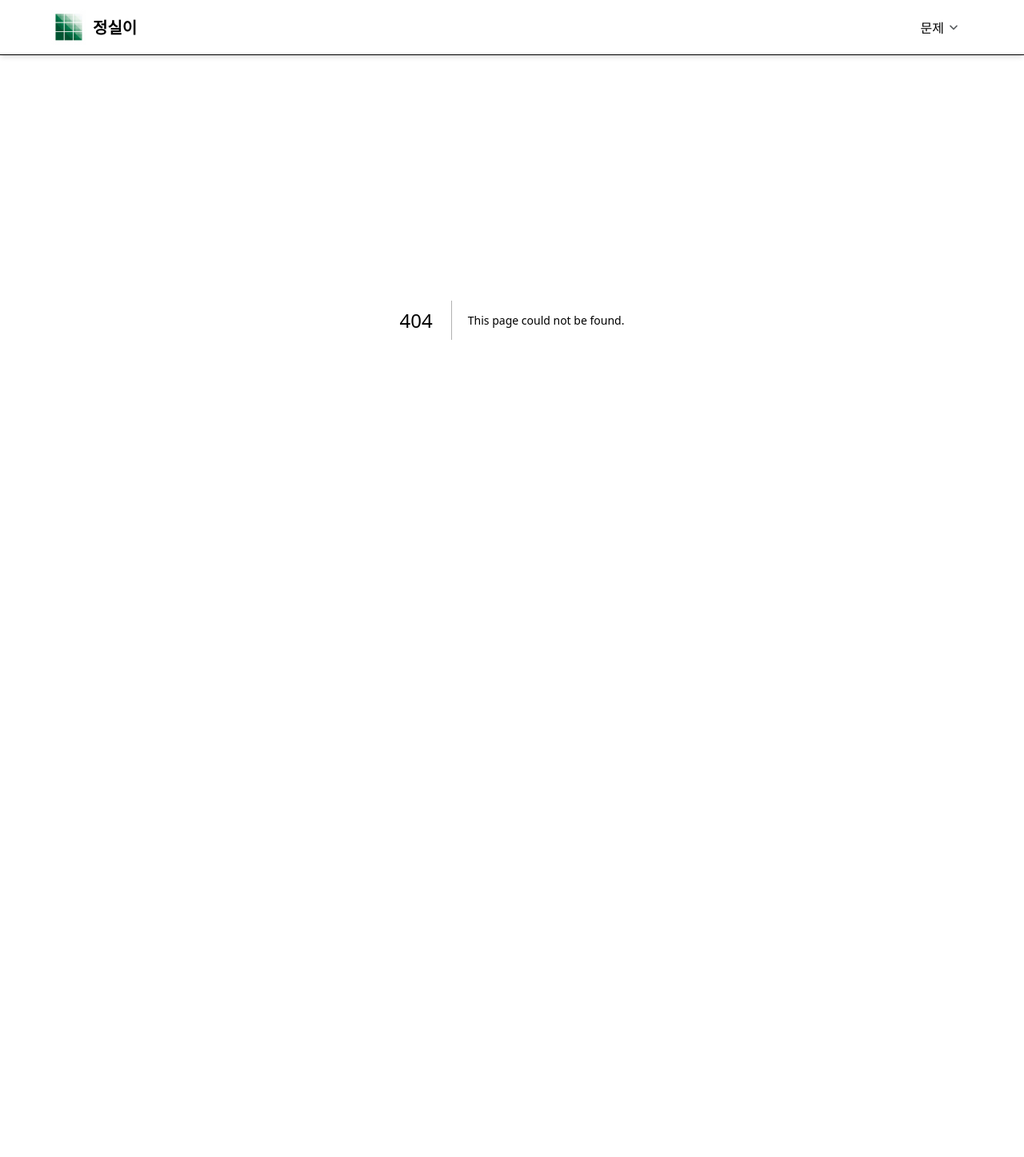
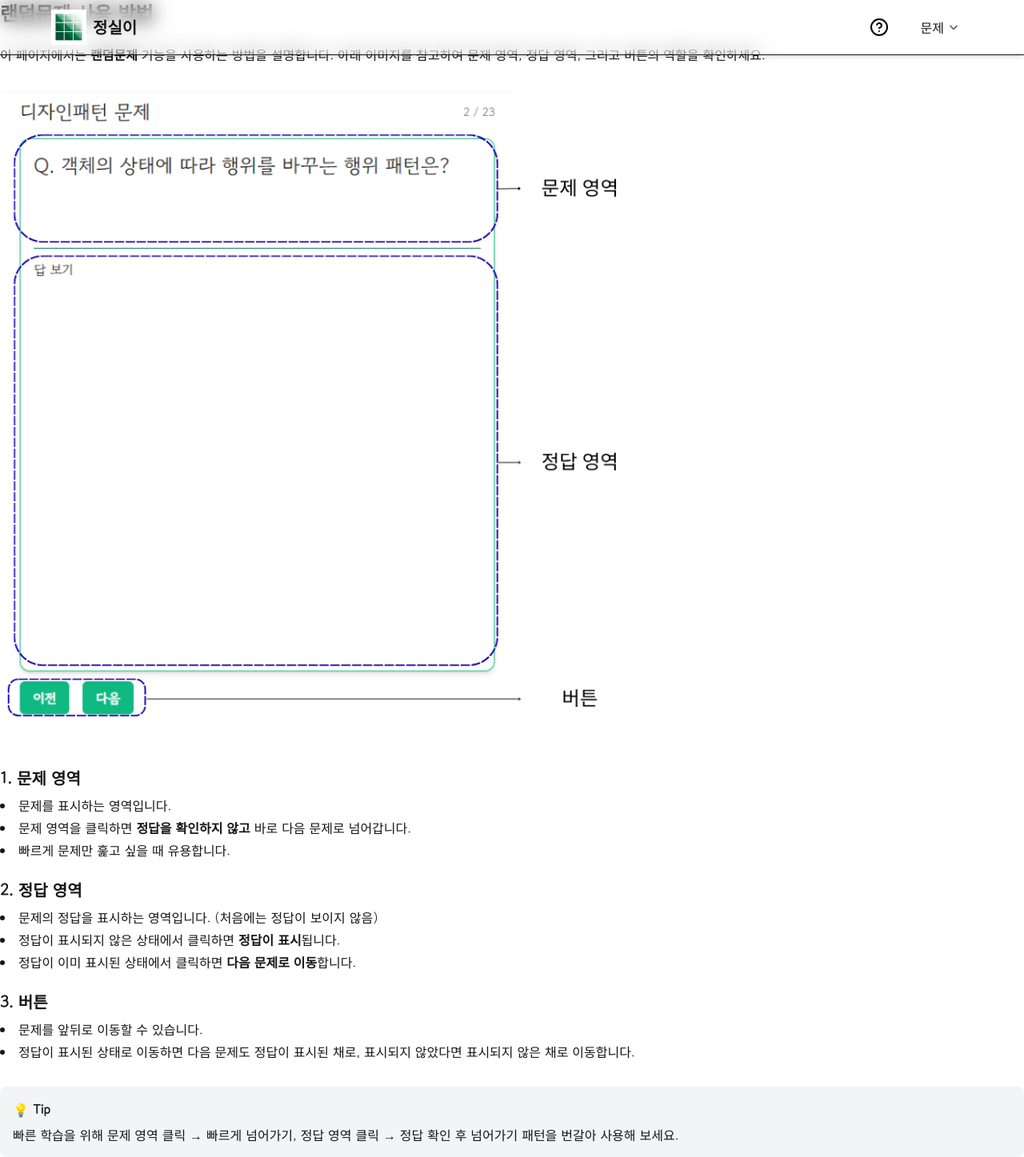
Before and after one commit to ahrrrl/ISQ_QuizGenerator, a Next.js app: page /guide in a window 1280 px wide. Before the commit this address had no page. Shown: the whole page at 80% size. Before the commit the page ends 800 px from the top, so only its background shows below. Built offline with nearby package versions, Linux system fonts and the light colour scheme.

Commit message:
feat: 가이드 페이지 구현 - 가이드 페이지 라우팅을 위한 canstan 수정 및 헤더 수정

```diff
--- a/app/components/header/Header.tsx
+++ b/app/components/header/Header.tsx
@@ -1,7 +1,8 @@
 'use client';
 
 import NavigationDropdown from '@/components/dropdown/NavigationDropDown';
-import { CATEGORY_LIST } from '@/constants';
+import { CATEGORY_LIST, ROUTES } from '@/constants';
+import { CircleQuestionMarkIcon, MenuIcon } from 'lucide-react';
 import Image from 'next/image';
 import Link from 'next/link';
 import { useState } from 'react';
@@ -11,8 +12,9 @@ export default function Header() {
   const toggleMobileMenu = () => setIsMobileMenuOpen(!isMobileMenuOpen);
 
   return (
-    <header className='flex justify-between items-center px-8 sm:px-16 py-3 border-b shadow-md fixed top-0 left-0 right-0 z-50'>
-      {/* 로고 */}
+    <>
+      <header className='flex justify-between items-center px-8 sm:px-16 py-3 border-b shadow-md fixed top-0 left-0 right-0 z-50 backdrop-blur-md'>
+        {/* 오른쪽 로고 */}
         <Link
           href='/'
           className='flex items-center gap-2'
@@ -22,22 +24,24 @@ export default function Header() {
           <span className='text-xl font-bold'>정실이</span>
         </Link>
 
-      {/* 문제 버튼 (모바일 상태)*/}
-      <div className='relative'>
-        <button
+        {/* 왼쪽 */}
+        <div className='flex justify-center items-center gap-6'>
+          <Link href={ROUTES.GUIDE}>
+            <CircleQuestionMarkIcon className='my-icon' />
+          </Link>
+          <NavigationDropdown
+            className='hidden sm:block'
+            title={'문제'}
+            items={CATEGORY_LIST}
+          />
+          <MenuIcon
             onClick={toggleMobileMenu}
-          className='block sm:hidden hover:underline'
+            className='block sm:hidden my-icon cursor-pointer'
             aria-expanded={isMobileMenuOpen}
             aria-controls='mobile-menu'
-        >
-          문제
-        </button>
-
-        {/* 데스크탑 드롭다운 */}
-        <div className='hidden sm:block'>
-          <NavigationDropdown title={'문제'} items={CATEGORY_LIST} />
+          />
         </div>
-      </div>
+      </header>
 
       {/* 모바일 전체화면 오버레이 */}
       {isMobileMenuOpen && (
@@ -63,6 +67,6 @@ export default function Header() {
           ))}
         </div>
       )}
-    </header>
+    </>
   );
 }
--- /dev/null
+++ b/app/guide/page.tsx
@@ -0,0 +1,77 @@
+import Image from 'next/image';
+
+export default function RandomGuidePage() {
+  return (
+    <div className=''>
+      <h1 className='text-2xl font-bold mb-6'>랜덤문제 사용 방법</h1>
+      <p className='mb-8'>
+        이 페이지에서는 <strong>랜덤문제</strong> 기능을 사용하는 방법을
+        설명합니다. 아래 이미지를 참고하여 문제 영역, 정답 영역, 그리고 버튼의
+        역할을 확인하세요.
+      </p>
+
+      {/* 이미지 */}
+      <div className='mb-10'>
+        <Image
+          src='/sectionGuide.png'
+          alt='랜덤문제 사용 가이드'
+          width={800}
+          height={500}
+          className='border rounded-lg'
+        />
+      </div>
+
+      {/* 1. 문제 영역 */}
+      <section className='mb-6'>
+        <h2 className='text-xl font-semibold mb-2'>1. 문제 영역</h2>
+        <ul className='list-disc list-inside space-y-1'>
+          <li>문제를 표시하는 영역입니다.</li>
+          <li>
+            문제 영역을 클릭하면 <strong>정답을 확인하지 않고</strong> 바로 다음
+            문제로 넘어갑니다.
+          </li>
+          <li>빠르게 문제만 훑고 싶을 때 유용합니다.</li>
+        </ul>
+      </section>
+
+      {/* 2. 정답 영역 */}
+      <section className='mb-6'>
+        <h2 className='text-xl font-semibold mb-2'>2. 정답 영역</h2>
+        <ul className='list-disc list-inside space-y-1'>
+          <li>
+            문제의 정답을 표시하는 영역입니다. (처음에는 정답이 보이지 않음)
+          </li>
+          <li>
+            정답이 표시되지 않은 상태에서 클릭하면 <strong>정답이 표시</strong>
+            됩니다.
+          </li>
+          <li>
+            정답이 이미 표시된 상태에서 클릭하면{' '}
+            <strong>다음 문제로 이동</strong>합니다.
+          </li>
+        </ul>
+      </section>
+
+      {/* 3. 버튼 */}
+      <section className='mb-6'>
+        <h2 className='text-xl font-semibold mb-2'>3. 버튼</h2>
+        <ul className='list-disc list-inside space-y-1'>
+          <li>문제를 앞뒤로 이동할 수 있습니다.</li>
+          <li>
+            정답이 표시된 상태로 이동하면 다음 문제도 정답이 표시된 채로,
+            표시되지 않았다면 표시되지 않은 채로 이동합니다.
+          </li>
+        </ul>
+      </section>
+
+      {/* Tip */}
+      <section className='bg-gray-100 p-4 rounded-lg mt-8'>
+        <h3 className='font-semibold mb-2'>💡 Tip</h3>
+        <p>
+          빠른 학습을 위해 문제 영역 클릭 → 빠르게 넘어가기, 정답 영역 클릭 →
+          정답 확인 후 넘어가기 패턴을 번갈아 사용해 보세요.
+        </p>
+      </section>
+    </div>
+  );
+}
--- a/components/dropdown/NavigationDropDown.tsx
+++ b/components/dropdown/NavigationDropDown.tsx
@@ -3,6 +3,7 @@
 import { useState, useRef, useEffect } from 'react';
 import Link from 'next/link';
 import Image from 'next/image';
+import clsx from 'clsx';
 
 // 타입 정의
 type MenuItem = {
@@ -100,7 +101,7 @@ const NavigationDropdown = ({
 
   return (
     <div
-      className={`relative inline-block ${className}`}
+      className={clsx(`relative inline-block, ${className}`)}
       ref={dropdownRef}
       onMouseEnter={handleMouseEnter}
       onMouseLeave={handleMouseLeave}
@@ -110,7 +111,7 @@ const NavigationDropdown = ({
         type='button'
         onClick={handleClick}
         className={`
-          inline-flex items-center px-4 py-2 font-medium
+          inline-flex items-center px-4 py-2 font-medium cursor-pointer
         bg-background-secondary rounded-md transition-colors duration-200
           focus:outline-none focus:ring-2 focus:ring-offset-2 focus:ring-primary
           ${triggerClassName}
--- a/constants.ts
+++ b/constants.ts
@@ -17,11 +17,12 @@ type CategoryRoutes = {
 };
 
 // 클라이언트 주소
-export const ROUTES: { CATEGORY: CategoryRoutes } = {
+export const ROUTES = {
   CATEGORY: CATEGORIES.reduce((acc, category) => {
     acc[category] = `/category/${category}`;
     return acc;
   }, {} as Record<Category, string>) as CategoryRoutes,
+  GUIDE: '/guide',
 } as const;
 
 // CATEGORY_LIST
```
Also changed, not shown: public/sectionGuide.png (added). Lines whose indentation alone changed are shown as unchanged.
